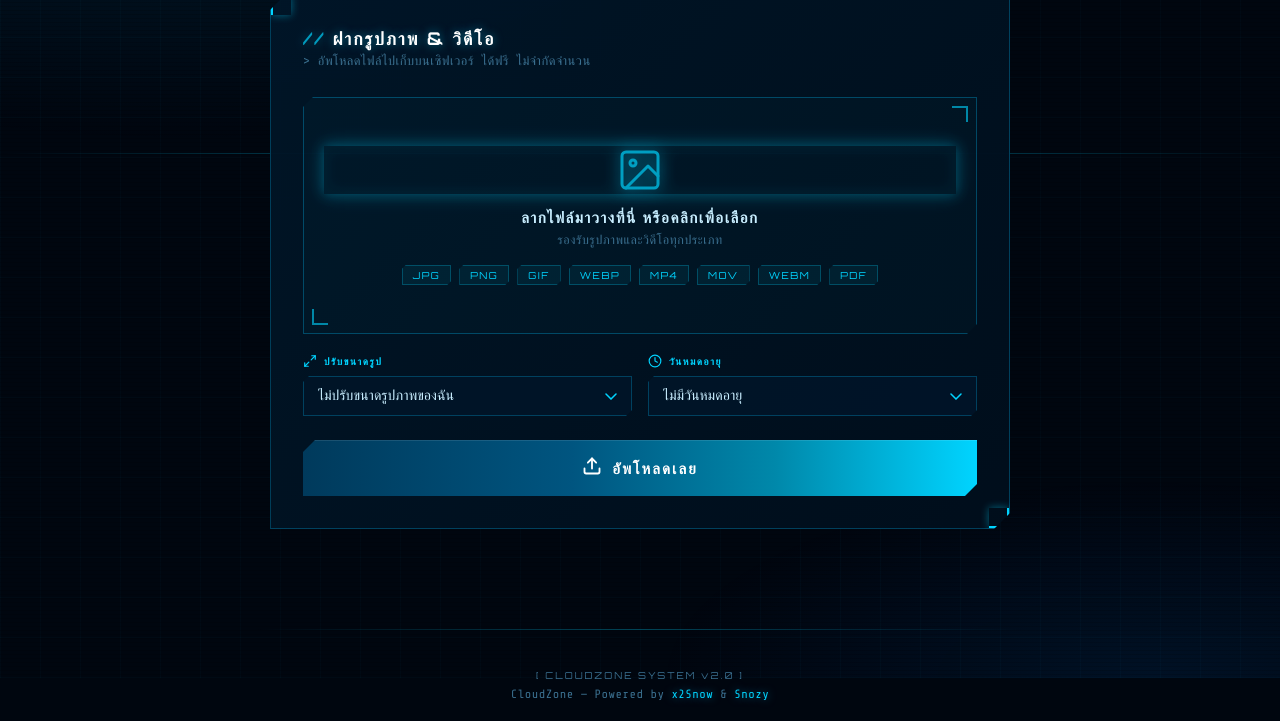
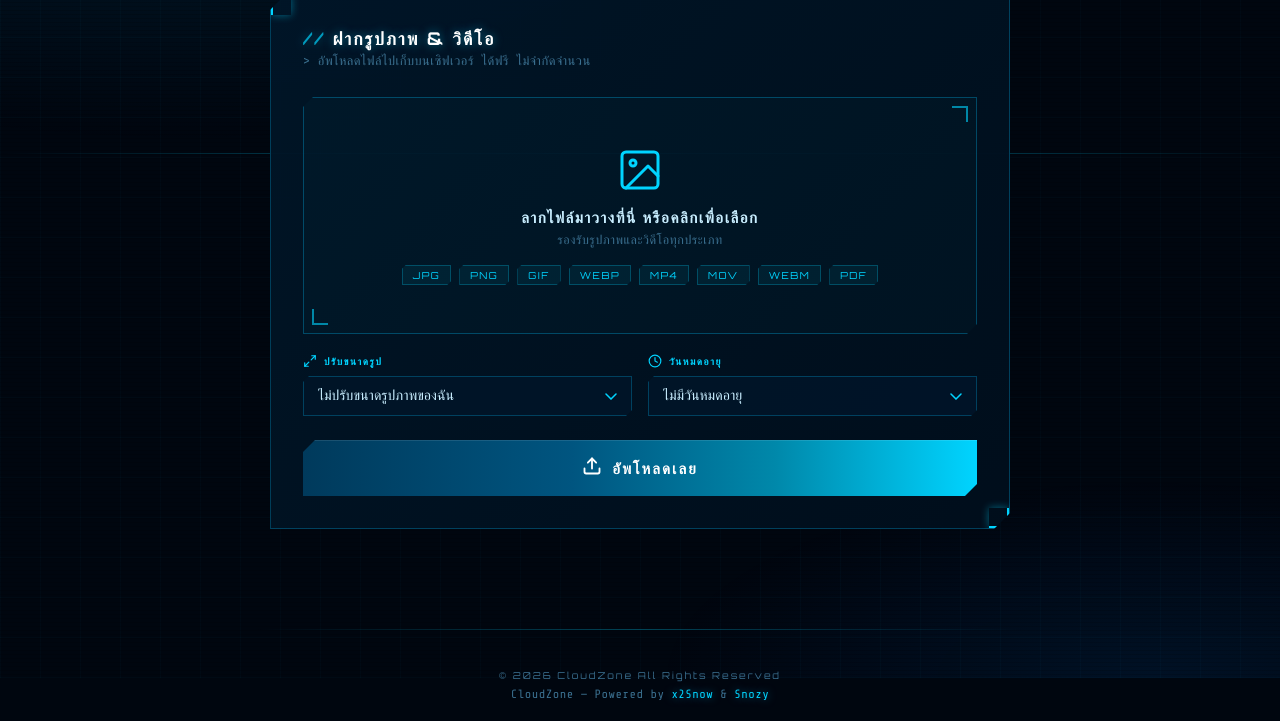
Before and after one commit to x2Zeroo/XEPHEXIMGEA, a website: page index.html in a window 1280 px wide. Shown: the part 122-843 px from the top of the page. Drawn offline with nearby package versions, Linux system fonts and the light colour scheme; some packages are replaced by stand-ins of ours; a script that the page names is missing.

Commit message:
Add files via upload

```diff
--- a/index.html
+++ b/index.html
@@ -214,8 +214,7 @@
       box-shadow:0 0 25px rgba(0,212,255,.15),inset 0 0 25px rgba(0,212,255,.04);
     }
     .dropzone.drag-over{transform:scale(1.008)}
-    .dz-icon{display:flex;justify-content:center;margin-bottom:14px;color:var(--accent);
-      filter:drop-shadow(0 0 8px var(--accent));animation:pulse-glow 2.5s ease-in-out infinite}
+    .dz-icon{display:flex;justify-content:center;margin-bottom:14px;color:var(--accent)}
     .dz-icon svg{width:48px;height:48px}
     .dz-text{
       font-family:var(--hud);font-size:.95rem;font-weight:600;
@@ -530,6 +529,9 @@
     .swal2-cancel:hover{background:rgba(0,40,70,.8) !important;color:var(--text) !important}
     .swal2-icon{border-color:var(--accent) !important;filter:drop-shadow(0 0 6px var(--accent)) !important}
     .swal2-icon .swal2-icon-content{color:var(--accent) !important}
+    .swal2-icon.swal2-success{background:rgba(0,255,160,.08) !important;border-color:var(--green) !important;filter:drop-shadow(0 0 6px var(--green)) !important}
+    .swal2-icon.swal2-success .swal2-icon-content{color:var(--green) !important}
+    .swal2-success-ring{border-color:rgba(0,255,160,.25) !important}
 
     /* ── SCAN LINE OVERLAY ── */
     .scan-fx{
@@ -734,7 +736,7 @@
 
 </div>
 <footer data-aos="fade-up" data-aos-duration="500">
-  <div style="font-family:var(--hud);font-size:.6rem;letter-spacing:2px;color:var(--muted);margin-bottom:6px">[ CLOUDZONE SYSTEM v2.0 ]</div>
+  <div style="font-family:var(--hud);font-size:.6rem;letter-spacing:2px;color:var(--muted);margin-bottom:6px">&copy; 2026 CloudZone All Rights Reserved</div>
   CloudZone &mdash; Powered by <span>x2Snow</span> &amp; <span>Snozy</span>
 </footer>
 
```
